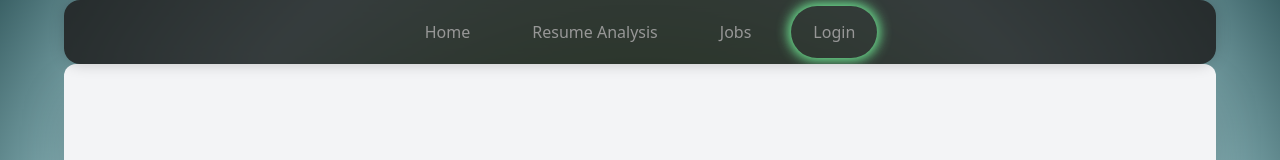
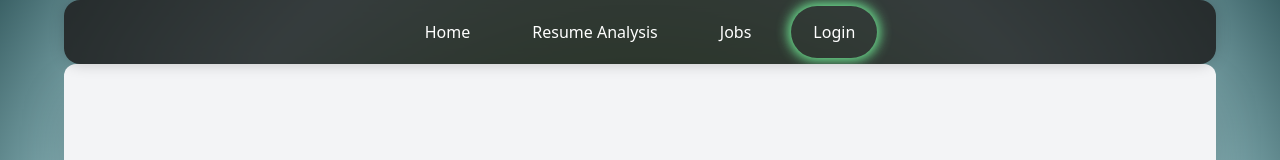
Before and after one commit to Mikayelll1/job-aggregator-demo, a React (Vite) app: page /auth in a window 1280 px wide. Shown: the top 160 px of the page. Built offline with nearby package versions, Linux system fonts and the light colour scheme; no server answers.

Commit message:
Update index.css

```diff
--- a/src/index.css
+++ b/src/index.css
@@ -25,7 +25,7 @@
 
 a {
   font-weight: 500;
-  color: #979797;
+  color: #ffffff;
   text-decoration: inherit;
 }
 a:hover {
```
